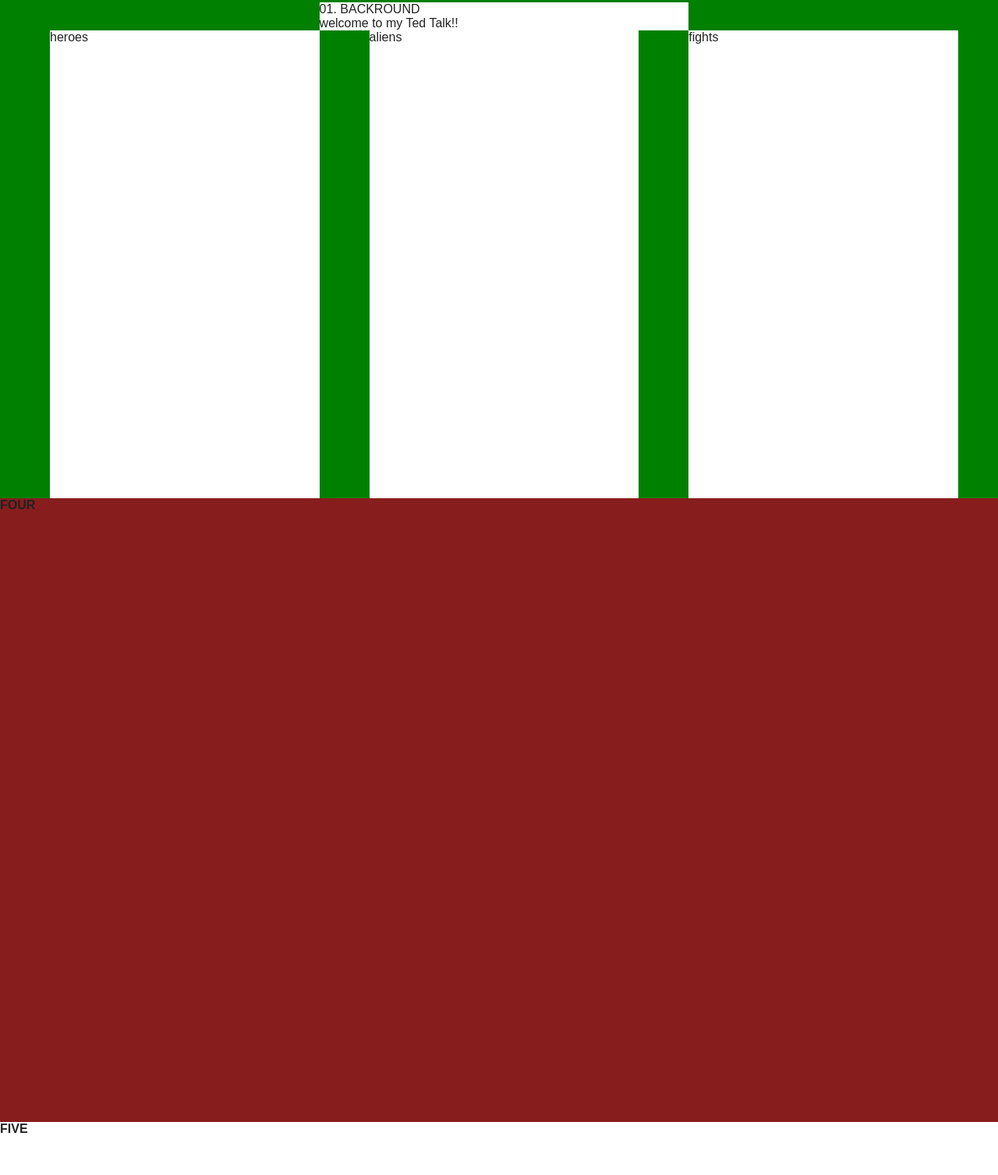
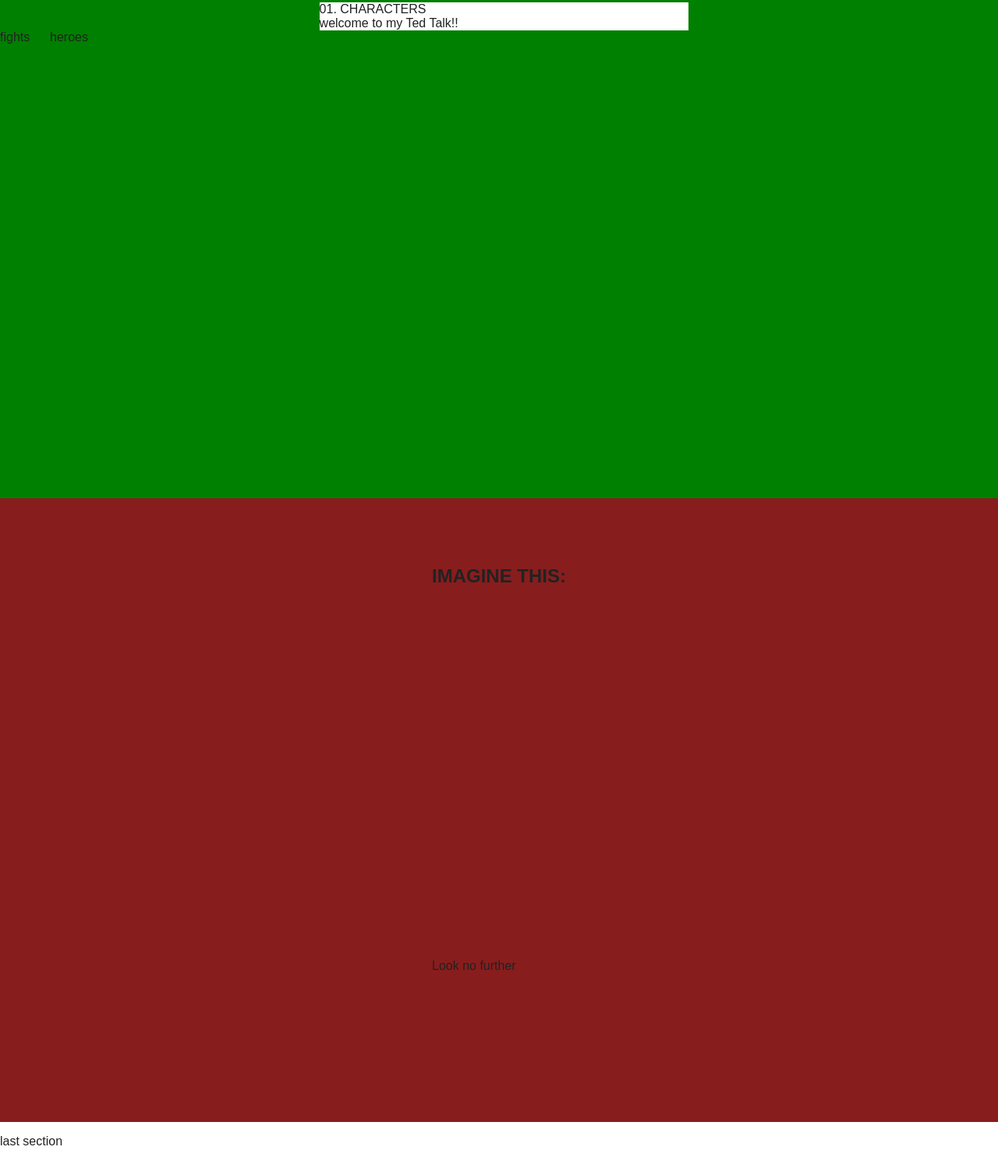
Before and after one commit to sarahannekreitzer/583-project-1, a website: page views/index.html in a window 1280 px wide. Shown: the part 1761-3268 px from the top of the page at 78% size. Drawn offline with nearby package versions, Linux system fonts and the light colour scheme; no server answers; a script that the page names is missing; a web font is replaced by a local one.

Commit message:
🎫🏜 Checkpoint ./views/index.html:3126019/5503

```diff
--- a/views/index.html
+++ b/views/index.html
@@ -77,29 +77,53 @@
         <section class="panel green">
           <div class="grid-3">
             <div class="panel-3-titles item">
-              01. BACKROUND <br>
+              01. CHARACTERS <br>
               welcome to my Ted Talk!!
             </div>
-            <div class="heroes">
+            <div class="iron-man">
               heroes
             </div>
 
-            <div class="aliens">
+            <div class="captain-america">
               aliens
             </div>
 
-            <div class="fights">
+            <div class="thor">
               fights
+            </div>
+
+            <div class="">
+              heroes
             </div>
 
           </div>
         </section>
         <section class="panel bordeaux">
-              <b>FOUR</b>
+              <div class="grid-2 flex">
+
+               <div id="panel-3-title">
+                  <h1>
+                    IMAGINE THIS:
+                 </h1>
+               </div>
+               <div id="chart">
+
+
+               </div>
+               <div id="panel-3-footer">
+                <p>
+                   Look no further
+                 </p>
+                </div>
+          </div>
         </section>
+
       <section class="panel white">
-              <b>FIVE</b>
-        </section>
+       <p>
+          last section
+        </p>
+
+      </section>
 
     </body>
 
```
